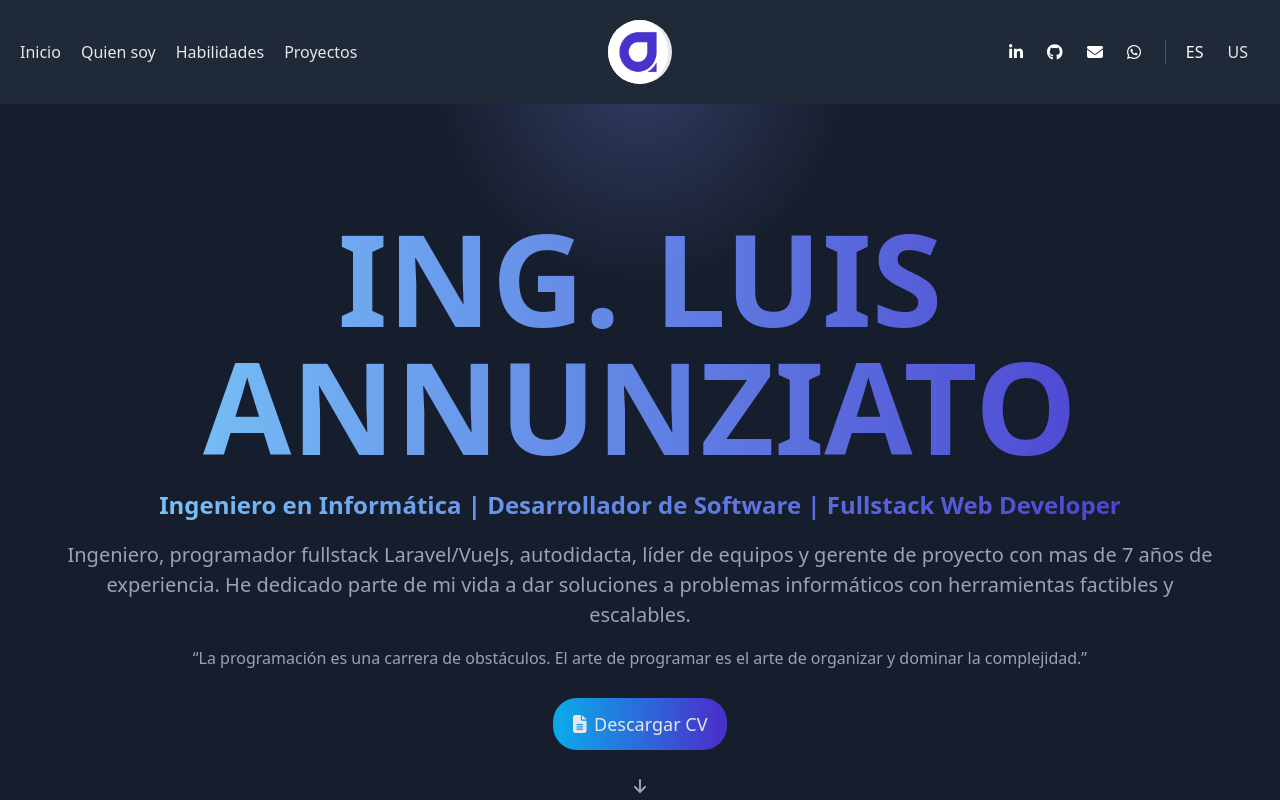
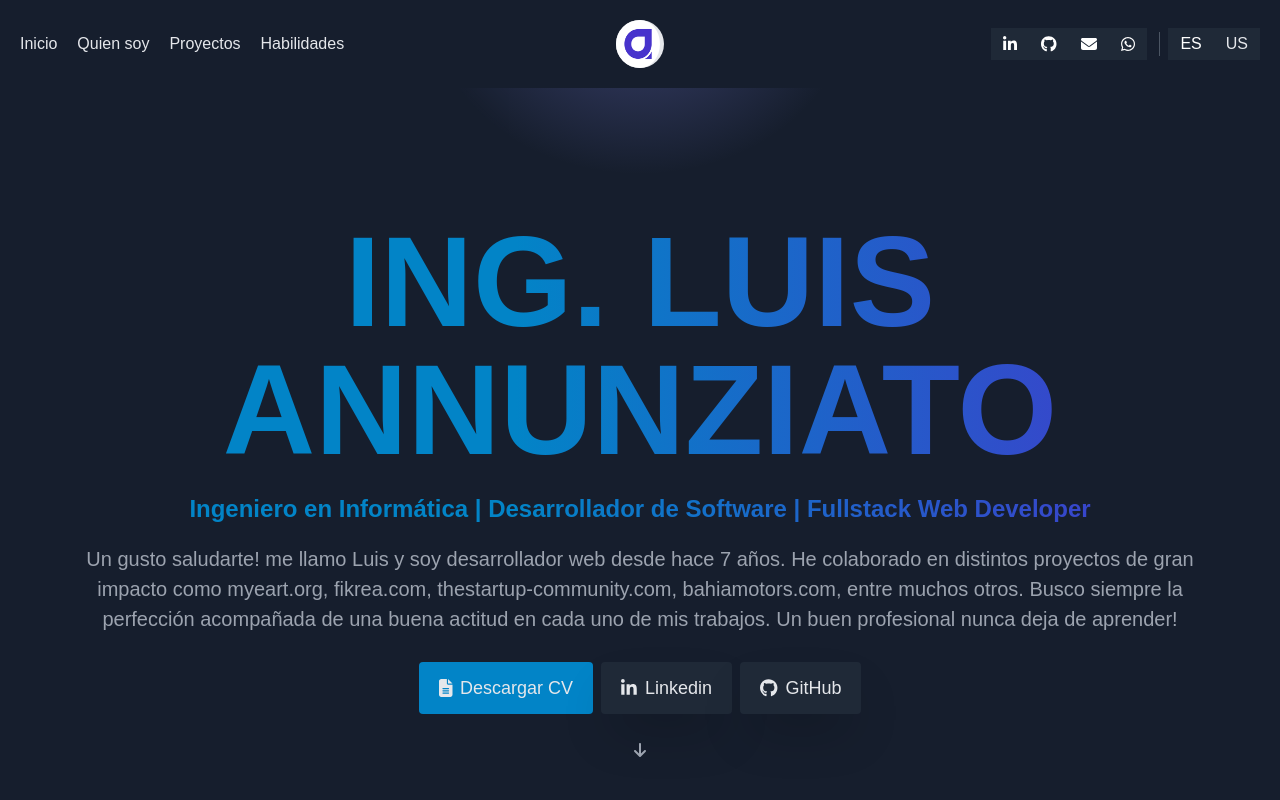
Before and after one commit to luisb0992/portfolio, a Vue app: page / in a window 1280 px wide. Shown: the top 800 px of the page. Built offline with nearby package versions, Linux system fonts and the light colour scheme.

Commit message:
feat: :art: Cambios varios de diseño
Cambios en Header y proyectos varios

Desing

```diff
--- a/src/assets/css/tailwind.css
+++ b/src/assets/css/tailwind.css
@@ -1,6 +1,17 @@
 @tailwind base;
 @tailwind components;
 @tailwind utilities;
+/* @import url('https://fonts.googleapis.com/css2?family=Abel&display=swap'); */
+/* @import url('https://fonts.googleapis.com/css2?family=Dancing+Script&display=swap'); */
+@import url('https://fonts.googleapis.com/css2?family=Space+Grotesk&display=swap');
+
+* {
+	/* font-family: 'Abel', sans-serif; */
+	/* font-family: 'Dancing Script', cursive; */
+	font-family: 'Space Grotesk', sans-serif;
+}
+
+
 
 .gdend {
 	background: radial-gradient(ellipse at center, #797ee199 0%, transparent 70%);
--- a/src/components/Header.vue
+++ b/src/components/Header.vue
@@ -32,7 +32,7 @@
 </script>
 
 <template>
-	<header class="bg-personal-dark-gray-blue-1 sticky top-0 z-[1]">
+	<header class="bg-personal-dark-blue-1 sticky top-0 z-[1]">
 		<div class="container mx-auto flex flex-wrap p-5 flex-col md:flex-row items-center text-gray-200">
 			<nav class="flex lg:w-2/5 flex-wrap items-center text-sm sm:text-base md:ml-auto py-2 justify-center sm:justify-start gap-3 sm:gap-0">
 				<a
@@ -50,19 +50,19 @@
 				<a
 					class="mr-5 hover:text-sky-300 transition-all duration-300"
 					href="javascript:void(0)"
-					@click="toScroll('skills')">
-					{{ trans('skills') }}
+					@click="toScroll('projects')">
+					{{ trans('projects') }}
 				</a>
 				<a
 					class="hover:text-sky-300 transition-all duration-300"
 					href="javascript:void(0)"
-					@click="toScroll('projects')">
-					{{ trans('projects') }}
+					@click="toScroll('skills')">
+					{{ trans('skills') }}
 				</a>
 			</nav>
-			<a class="flex order-first lg:order-none lg:w-1/5 font-medium items-center text-gray-900 lg:items-center lg:justify-center mb-4 md:mb-0">
+			<a class="hidden sm:flex order-first lg:order-none lg:w-1/5 font-medium items-center text-gray-900 lg:items-center lg:justify-center mb-4 md:mb-0">
 				<Logo
-					classes="w-16 h-16 bg-gray-200 rounded-full pr-1"
+					classes="w-12 h-12 bg-gray-200 rounded-full pr-1"
 					src="/assets/img/isotipo-luisandev.webp" />
 			</a>
 
--- a/src/lang/es/app.ts
+++ b/src/lang/es/app.ts
@@ -9,7 +9,7 @@ const data: {} = {
 	contact: 'Contacto',
 	about: 'Acerca de',
 	iamdeveloper: 'Ingeniero en Informática | Desarrollador de Software | Fullstack Web Developer',
-	aboutMe: 'Ingeniero, programador fullstack Laravel/VueJs, autodidacta, líder de equipos y gerente de proyecto con mas de 7 años de experiencia. He dedicado parte de mi vida a dar soluciones a problemas informáticos con herramientas factibles y escalables.',
+	aboutMe: 'Un gusto saludarte! me llamo Luis y soy desarrollador web desde hace 7 años. He colaborado en distintos proyectos de gran impacto como myeart.org, fikrea.com, thestartup-community.com, bahiamotors.com, entre muchos otros. Busco siempre la perfección acompañada de una buena actitud en cada uno de mis trabajos. Un buen profesional nunca deja de aprender!',
 	phrase: '“La programación es una carrera de obstáculos. El arte de programar es el arte de organizar y dominar la complejidad.”',
 	home: 'Inicio',
 	skills: 'Habilidades',
--- a/src/view/LandingPage.vue
+++ b/src/view/LandingPage.vue
@@ -1,9 +1,9 @@
 <script setup lang="ts">
-import Header from "/src/components/Header.vue";
-import Footer from "/src/components/Footer.vue";
-import Skills from "/src/view/partials/Skills.vue";
-import Whoiam from "/src/view/partials/Whoiam.vue";
-import Project from "/src/view/partials/Project.vue";
+	import Footer from '/src/components/Footer.vue';
+	import Header from '/src/components/Header.vue';
+	import Project from '/src/view/partials/Project.vue';
+	import Skills from '/src/view/partials/Skills.vue';
+	import Whoiam from '/src/view/partials/Whoiam.vue';
 </script>
 <template>
 	<!-- cabecera -->
@@ -15,13 +15,13 @@ import Project from "/src/view/partials/Project.vue";
 		<Whoiam />
 		<!-- /quien soy -->
 
+		<!-- proyectos -->
+		<Project />
+		<!-- proyectos -->
+
 		<!-- habilidades -->
 		<Skills />
 		<!-- /habilidades -->
-
-    <!-- proyectos -->
-    <Project />
-    <!-- proyectos -->
 	</main>
 
 	<!-- pie -->
--- a/src/view/partials/Project.vue
+++ b/src/view/partials/Project.vue
@@ -67,12 +67,12 @@
 			<!-- /filtros de búsqueda -->
 
 			<!-- cards - proyectos -->
-			<div class="flex flex-wrap items-stretch transition ease-in-out delay-150">
+			<div class="grid grid-cols-1 md:grid-cols-4 gap-4 transition ease-in-out delay-150">
 				<div
-					class="xl:w-1/4 md:w-1/2 p-2"
+					class="grid gap-4"
 					v-for="(proyect, index) in proyectsOrdered"
 					:key="index">
-					<div class="rounded-lg bg-personal-dark-gray-blue-1 shadow-2xl h-full flex flex-col justify-between animate-swing-in-top-fwd hover:bg-personal-dark-gray-blue-2 transition ease-in-out hover:-translate-y-1 hover:scale-105 duration-500">
+					<div class="h-auto max-w-full rounded-lg bg-personal-dark-gray-blue-1 shadow-2xl flex flex-col justify-between animate-swing-in-top-fwd hover:bg-personal-dark-gray-blue-2 transition ease-in-out duration-300">
 						<div class="p-4">
 							<img
 								class="h-40 rounded w-full object-cover object-center mb-6"
@@ -149,7 +149,7 @@
 				class="flex justify-center items-center py-6"
 				v-if="isThereFilter">
 				<button
-					class="text-base font-light text-gray-200 px-5 py-3 rounded-3xl bg-gradient-to-r from-sky-700 to-personal-gray-1 hover:bg-gradient-to-r hover:from-sky-800 hover:to-personal-gray-1 transition duration-200 ease-in"
+					class="text-lg font-medium text-gray-200 px-5 py-3 rounded bg-sky-600 hover:bg-sky-700 transition duration-300 ease-in"
 					@click="showMoreOrLessProjects()">
 					<span v-if="showMoreProjects"> {{ trans('showMore') }} </span>
 					<span v-else> {{ trans('showLess') }} </span>
--- a/src/view/partials/Whoiam.vue
+++ b/src/view/partials/Whoiam.vue
@@ -1,46 +1,56 @@
 <script setup lang="ts">
 	import { inject } from 'vue';
 
+	const links: any = inject('links');
+	const RRSS: any = inject('RRSS');
 	const trans: any = inject('trans');
-	const links: any = inject('links');
 </script>
 <template>
 	<section
 		class="flex items-center justify-center py-20 md:py-0 bg-personal-dark-blue-1 md:h-screen px-8 md:px-0 relative"
 		id="whoiam">
-		<div class="absolute top-0 -mt-40 sm:-mt-64 gdend py-52 w-full sm:w-1/3 opacity-50">&nbsp;</div>
+		<div class="absolute top-0 -mt-40 sm:-mt-64 gdend py-40 w-full sm:w-1/3 opacity-60">&nbsp;</div>
 		<div class="container md:px-5 mx-auto">
 			<div class="flex flex-col md:flex-row w-full gap-20 items-center">
 				<div class="max-w-7xl mx-auto">
-					<h1 class="text-center text-4xl sm:text-7xl lg:text-9xl mb-2 text-transparent bg-clip-text bg-gradient-to-r from-sky-300 to-personal-gray-1 font-bold leading-tight uppercase animate-fade-in-down">
+					<h1 class="text-center text-4xl sm:text-7xl lg:text-9xl mb-2 text-transparent bg-clip-text bg-gradient-to-r from-sky-600 from-40% to-personal-gray-1 font-bold leading-tight uppercase">
 						{{ trans('ing') }}
 						{{ trans('fullName') }}
 					</h1>
-					<!-- <article class="w-100 flex justify-center animate-slide-in-blurred-top">
-						<hr class="w-40 lg:w-96 border-2 border-personal-gray-1 rounded my-2" />
-					</article> -->
-					<article class="mt-5 animate-fade-in-down">
-						<p class="text-2xl text-center font-bold leading-tight text-transparent bg-clip-text bg-gradient-to-r from-sky-300 to-personal-gray-1">
+					<article class="mt-5">
+						<p class="text-2xl text-center font-bold leading-tight text-transparent bg-clip-text bg-gradient-to-r from-sky-600 from-40% to-personal-gray-1">
 							{{ trans('iamdeveloper') }}
 						</p>
 					</article>
-					<article class="mt-5 max-w-6xl mx-auto animate-fade-in-down">
+					<article class="mt-5 max-w-6xl mx-auto">
 						<p class="leading-normal text-gray-400 text-center font-normal text-xl">
 							<span>{{ trans('aboutMe') }}</span>
 						</p>
-						<p class="leading-normal text-gray-400 text-center font-light mt-4">
-							{{ trans('phrase') }}
-						</p>
 					</article>
-					<article class="flex justify-center mt-7">
+					<article class="flex justify-center mt-7 gap-2 flex-col md:flex-row animate-fade-in-down">
 						<a
 							:href="links.cv"
 							target="_blank"
-							class="inline-flex items-center focus:outline-none text-lg font-medium text-gray-200 bg-gradient-to-r from-sky-500 from-5% to-personal-gray-1 to-95% hover:bg-gradient-to-r hover:from-sky-800 hover:from-10% hover:to-personal-gray-1 hover:to-90% px-5 py-3 rounded-3xl transition duration-300 ease-in-out">
-							<font-awesome-icon
-								icon="fa-solid fa-file-lines"
-								class="mr-2" />
+							aria-label="Personal CV"
+							class="px-5 py-3 rounded transition-all duration-300 inline-flex items-center focus:outline-none text-lg font-medium text-gray-200 bg-sky-600 hover:bg-sky-700 gap-2 justify-center">
+							<font-awesome-icon icon="fa-solid fa-file-lines" />
 							{{ trans('downloadCV') }}
+						</a>
+						<a
+							:href="RRSS.linkedin"
+							target="_blank"
+							aria-label="Linkedin"
+							class="px-5 py-3 rounded transition-all duration-300 inline-flex items-center focus:outline-none text-lg font-medium text-gray-200 bg-personal-dark-gray-blue-1 shadow-2xl hover:bg-gray-700 gap-2 justify-center">
+							<font-awesome-icon icon="fa-brands fa-linkedin-in" />
+							Linkedin
+						</a>
+						<a
+							:href="RRSS.github"
+							target="_blank"
+							aria-label="Linkedin"
+							class="px-5 py-3 rounded transition-all duration-300 inline-flex items-center focus:outline-none text-lg font-medium text-gray-200 bg-personal-dark-gray-blue-1 shadow-2xl hover:bg-gray-700 gap-2 justify-center">
+							<font-awesome-icon icon="fa-brands fa-github" />
+							GitHub
 						</a>
 					</article>
 					<article class="flex justify-center mt-7">
```
Also changed, not shown: public/assets/img/projects/bahia_motors.webp, public/assets/img/projects/qr.webp. Lines whose indentation alone changed are shown as unchanged.
